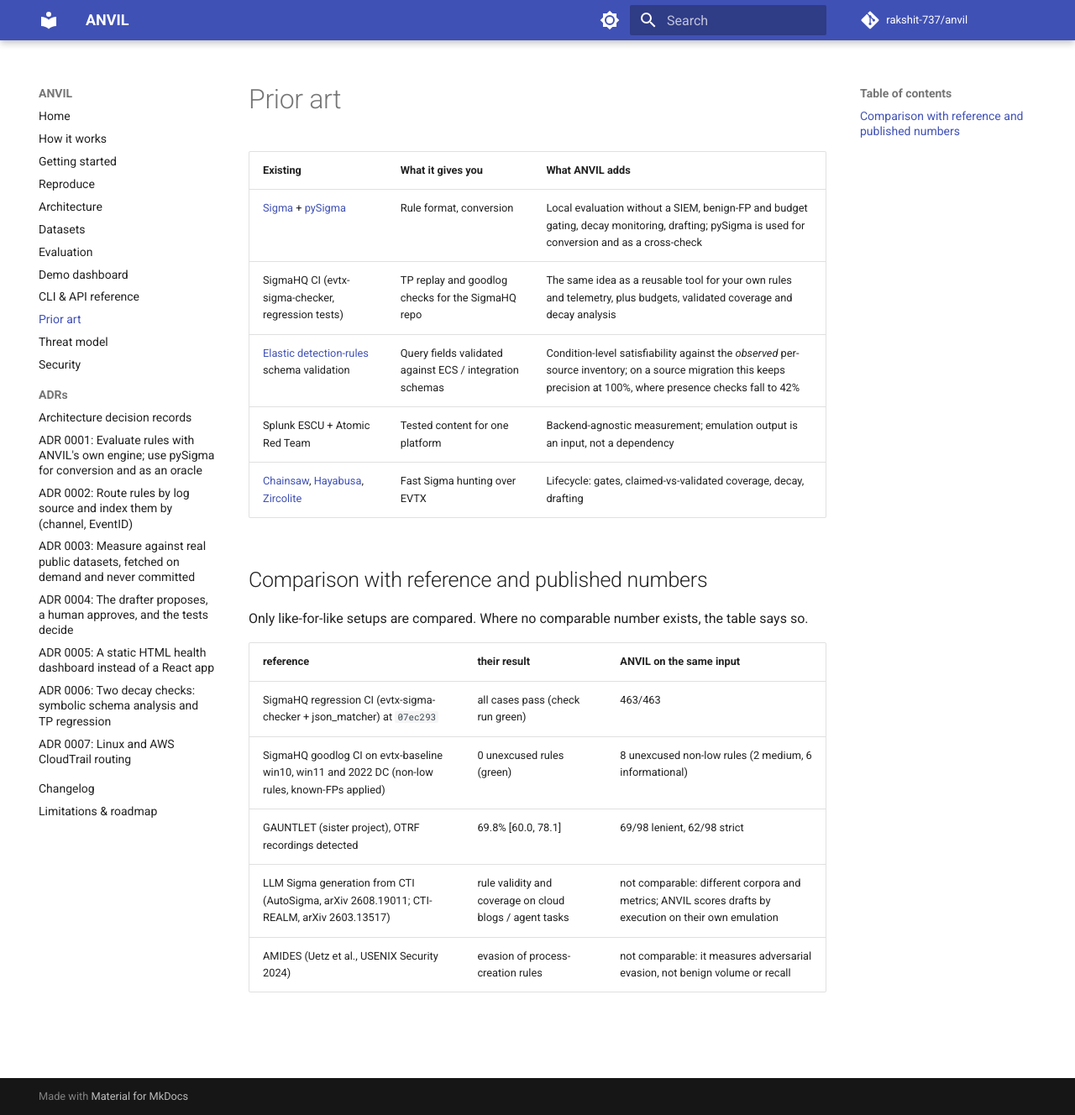
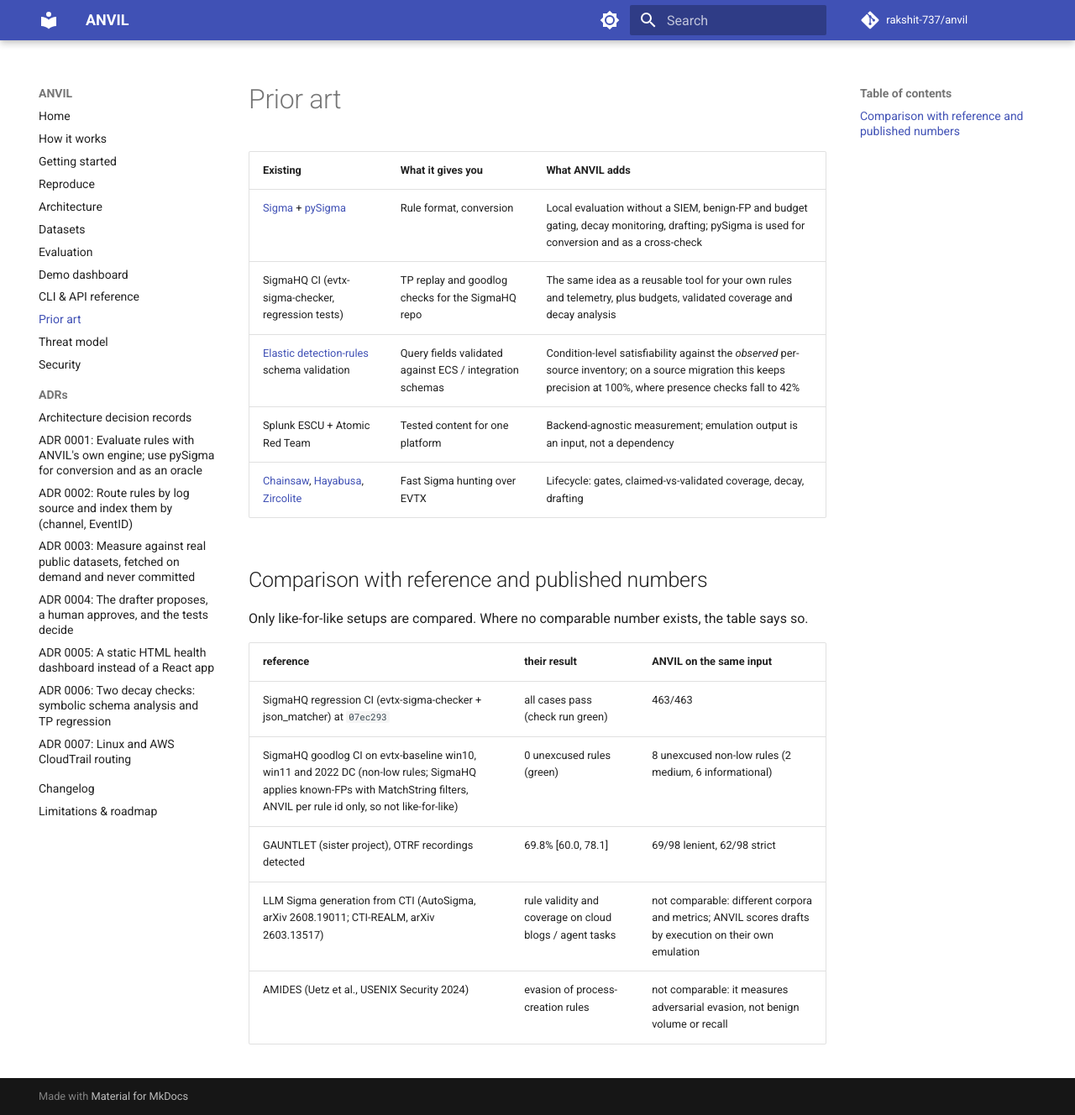
Before and after one commit to rakshit-737/anvil, an MkDocs documentation site: the page built from docs/prior-art.md, in a window 1280 px wide and 1328 px high. Shown: the whole window at 84% size. Built offline with MkDocs 1.6.1 and Material for MkDocs 9.7.7, drawn with Linux system fonts in a browser that asks for light colours; comment, search, counter and statistics services are not loaded.

Commit message:
docs: redirect old /benchmarks/ URL, clarify known-FP comparison and shipped sample events
Co-Authored-By: Claude <noreply@anthropic.com>

```diff
--- a/README.md
+++ b/README.md
@@ -196,7 +196,7 @@ Only like-for-like setups are compared. Where no comparable number exists, the t
 | reference | their result | ANVIL on the same input |
 | --- | --- | --- |
 | SigmaHQ regression CI (evtx-sigma-checker + json_matcher) at `07ec293` | all cases pass (check run green) | 463/463 |
-| SigmaHQ goodlog CI on evtx-baseline win10, win11 and 2022 DC (non-low rules, known-FPs applied) | 0 unexcused rules (green) | 8 unexcused non-low rules (2 medium, 6 informational) |
+| SigmaHQ goodlog CI on evtx-baseline win10, win11 and 2022 DC (non-low rules; SigmaHQ applies known-FPs with MatchString filters, ANVIL per rule id only, so not like-for-like) | 0 unexcused rules (green) | 8 unexcused non-low rules (2 medium, 6 informational) |
 | GAUNTLET (sister project), OTRF recordings detected | 69.8% [60.0, 78.1] | 69/98 lenient, 62/98 strict |
 | LLM Sigma generation from CTI (AutoSigma, arXiv 2608.19011; CTI-REALM, arXiv 2603.13517) | rule validity and coverage on cloud blogs / agent tasks | not comparable: different corpora and metrics; ANVIL scores drafts by execution on their own emulation |
 | AMIDES (Uetz et al., USENIX Security 2024) | evasion of process-creation rules | not comparable: it measures adversarial evasion, not benign volume or recall |
--- /dev/null
+++ b/docs/benchmarks/index.html
@@ -0,0 +1,2 @@
+<!doctype html><meta charset="utf-8"><title>ANVIL evaluation</title>
+<meta http-equiv="refresh" content="0; url=../evaluation/"><link rel="canonical" href="../evaluation/"><a href="../evaluation/">Moved to Evaluation</a>
```
Also changed, not shown: SECURITY.md (+1 -1 lines), THREAT_MODEL.md (+1 -1 lines).
